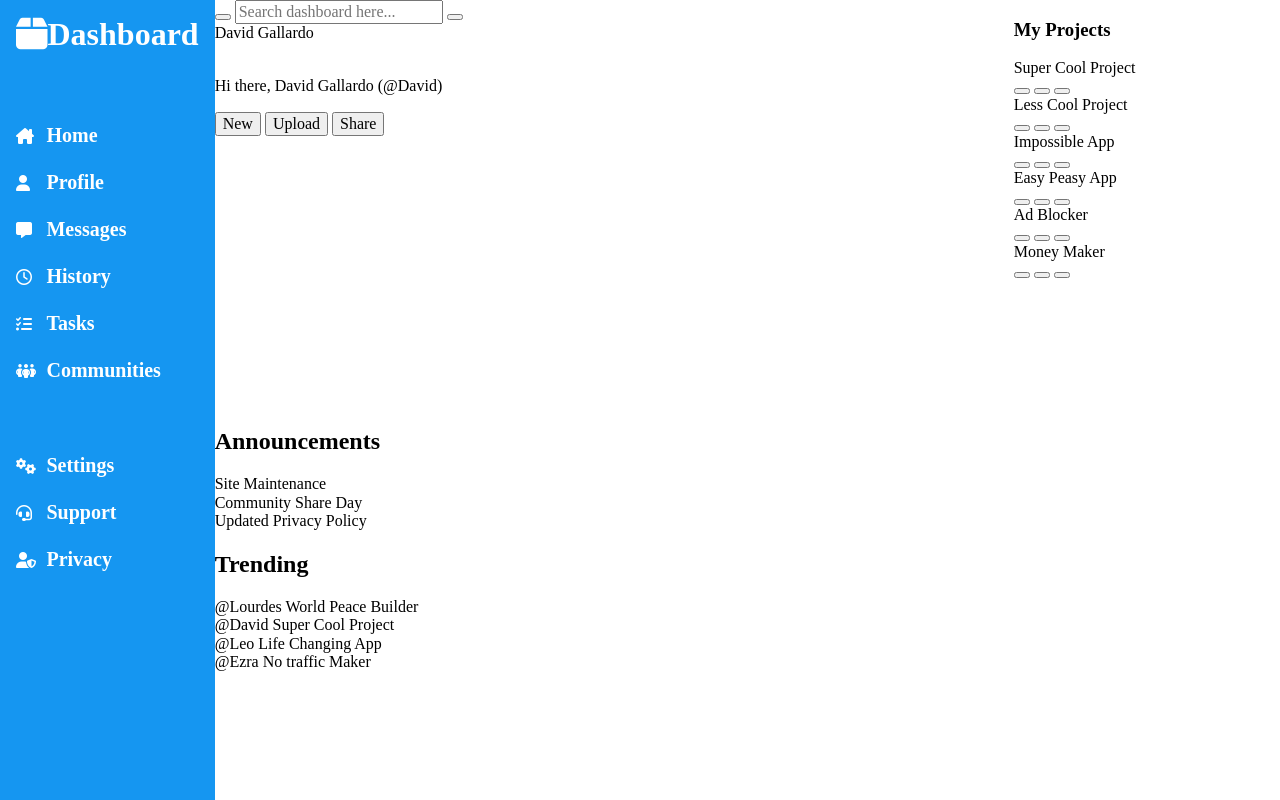
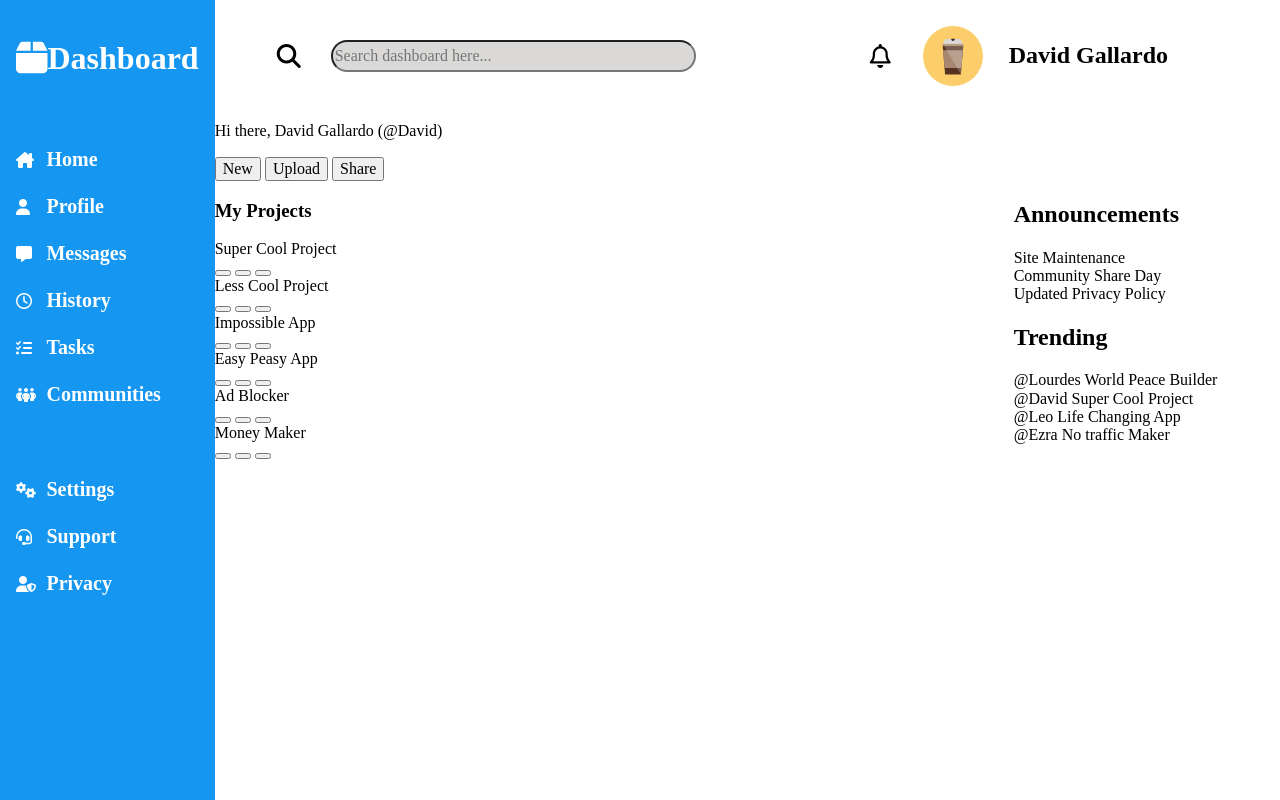
Before and after one commit to Davidg412/My_Dashboard, a plain HTML site: page index.html in a window 1280 px wide. Drawn offline with Linux system fonts and the light colour scheme.

Commit message:
Initial completion of head of page (top)

```diff
--- a/index.html
+++ b/index.html
@@ -52,11 +52,11 @@
 
         <div class="head-container">
             <div class="head-top">
-                <button class="searchglass"></button>
+                <button class="searchglass"><i class="fa-solid fa-magnifying-glass"></i></button>
                 <input type="search" name="query" id="query" placeholder="Search dashboard here...">
-                <button class="notification"></button>
-                <img src="" alt="">
-                <div>David Gallardo</div>
+                <button class="notification"><i class="fa-regular fa-bell"></i></button>
+                <img src="bottle-cafe-coffee-svgrepo-com.svg" alt="Coffee" class="coffelogo">
+                <div class="nametag">David Gallardo</div>
             </div>
             <div class="head-bottom">
                 <img src="" alt="">
--- a/style.css
+++ b/style.css
@@ -15,6 +15,7 @@ h1 {
 	grid-template-columns: .75fr 3fr 1fr;
 	width: 100vw;
 	height: 100vh;
+	grid-template-rows: 18fr 82fr;
 }
 
 /*********************Left-sidebar*************************/
@@ -29,6 +30,7 @@ h1 {
 	display: grid;
 	grid-template-columns: 1fr 5.25fr;
 	margin-bottom: 3rem;
+	margin-top: 1.5rem;
 }
 
 ul {
@@ -75,3 +77,58 @@ i {
 	margin-bottom: 1.5rem;
 	font-weight: 900;
 }
+
+
+/*********************Head of Page (Top)*************************/
+.head-container {
+	grid-column: 2 / 4;
+	display: grid;
+	margin-top: 1.5rem;
+}
+
+.head-top {
+	display: flex;
+	align-content: center;
+	align-items: center;
+}
+
+#query {
+	flex-grow: 1;
+	background-color: rgb(218, 217, 216);
+	border-radius: 1.5rem;
+	height: 2rem;
+}
+
+
+
+.fa-magnifying-glass, .fa-bell {
+	margin: 0;
+	padding: .50rem;
+}
+
+.fa-magnifying-glass {
+	margin-left: 3rem;
+	margin-right: 1rem;
+}
+
+.fa-bell {
+	margin-left: 10rem;
+	margin-right: 1rem;
+}
+
+.notification, .searchglass {
+	background-color: white;
+	justify-self: center;
+	border: none;
+	font-size: 1.5rem;
+}
+
+.nametag {
+	font-weight: 900;
+	font-size: 1.5rem;
+	margin-right: 7rem;
+}
+
+.coffelogo {
+	margin-right: 1.5rem;
+}
```
Also changed, not shown: bottle-cafe-coffee-svgrepo-com.svg (added).
